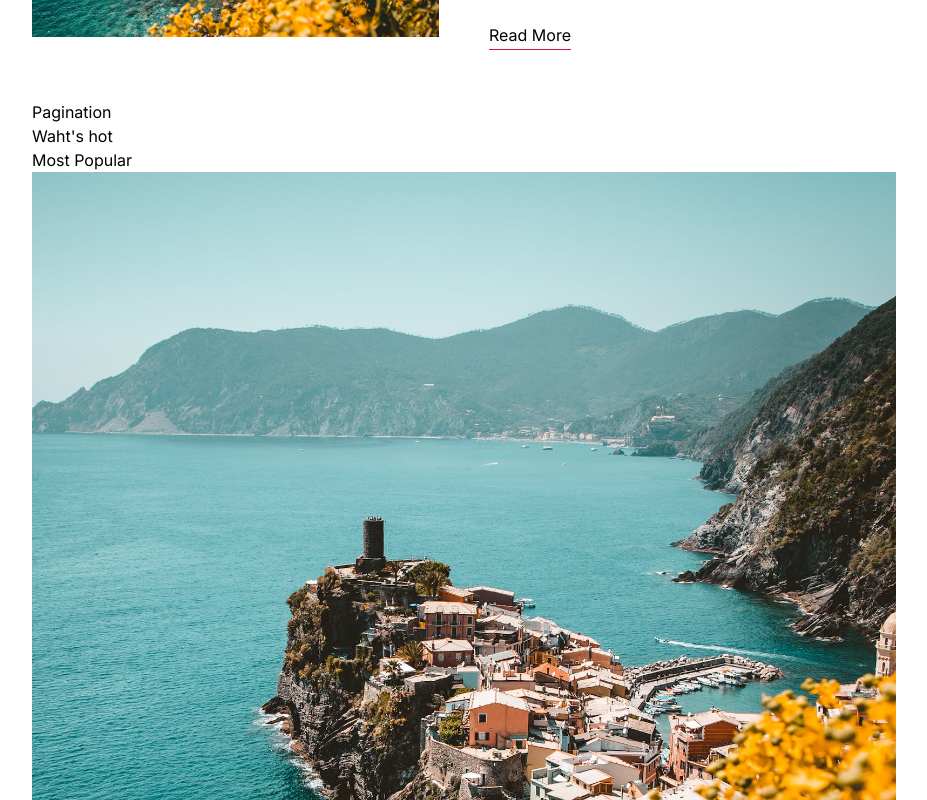
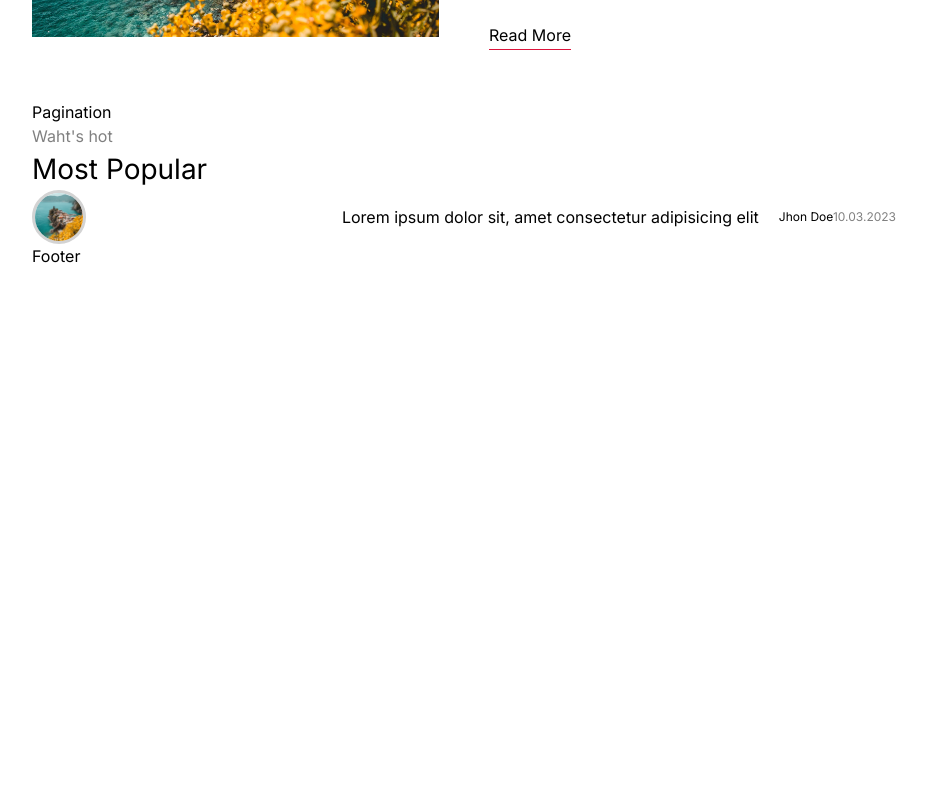
Before and after one commit to LuisArielRetanaHernadez/blog_mabi, a Next.js app: page / in a window 1280 px wide. Shown: the part 3100-3900 px from the top of the page, without its empty margins (176-1103 px from the left). After the commit the page ends 3368 px from the top, so only its background shows below. Built offline with nearby package versions, Linux system fonts and the light colour scheme.

Commit message:
agregando las clase subtitle y title

```diff
--- a/components/menu/Menu.tsx
+++ b/components/menu/Menu.tsx
@@ -9,12 +9,12 @@ import p1 from "../../public/p1.jpeg"
 const Menu = () => {
   return (
     <div className={styles.container}>
-      <h2>{"Waht's hot"}</h2>
-      <h1>Most Popular</h1>
+      <h2 className={styles.subtitle}>{"Waht's hot"}</h2>
+      <h1 className={styles.title}>Most Popular</h1>
       <div className={styles.items}>
         <Link className={styles.item} href="/">
           <div className={styles.imageContainer}>
-            <Image className={styles.image} src={p1} alt="iamge p1"/>
+            <Image className={styles.image} src={p1} alt="iamge p1" fill/>
           </div>
           <div className={styles.textContainer}>
             <span className={`${styles.category} ${styles.travel}`}>Travel</span>
--- a/components/menu/menu.module.css
+++ b/components/menu/menu.module.css
@@ -1,3 +1,63 @@
 .container {
   flex: 2;
 }
+
+.subtitle {
+  color: gray;
+  font-size: 16px;
+  font-weight: 400;
+}
+
+.title {
+  font-size: 28px;
+}
+
+.items {
+
+}
+
+.item {
+  display: flex;
+  align-items: center;
+  gap: 20px;
+}
+
+.imageContainer {
+  flex: 1;
+  aspect-ratio: 1/1;
+  position: relative;
+}
+
+.image {
+  border: 3px solid lightgray;
+  border-radius: 50%;
+  object-fit: cover;
+}
+
+.textContainer {
+  display: flex;
+  flex-direction: column;
+  flex: 4;
+  gap: 5px;
+}
+
+.category {
+  padding: 3px 8px;
+  border-radius: 18px;
+  font-size: 12px;
+  color: white;
+}
+
+.postTitle {
+  font-size: 18px;
+  font-weight: 500;
+  color: var(--soft-text-color);
+}
+
+.detail {
+  font-size: 12px;
+}
+
+.date {
+  color: gray;
+}
```
